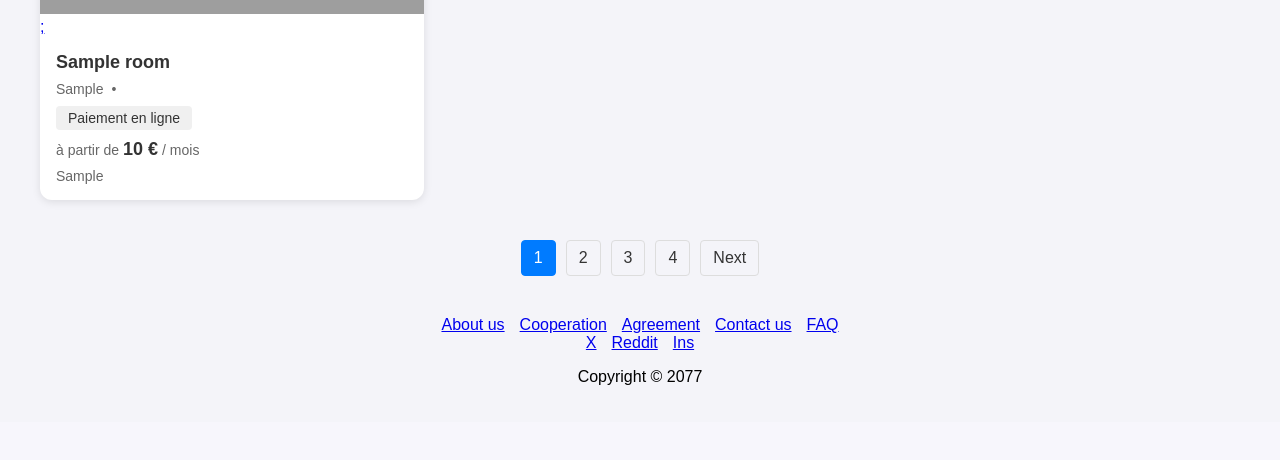
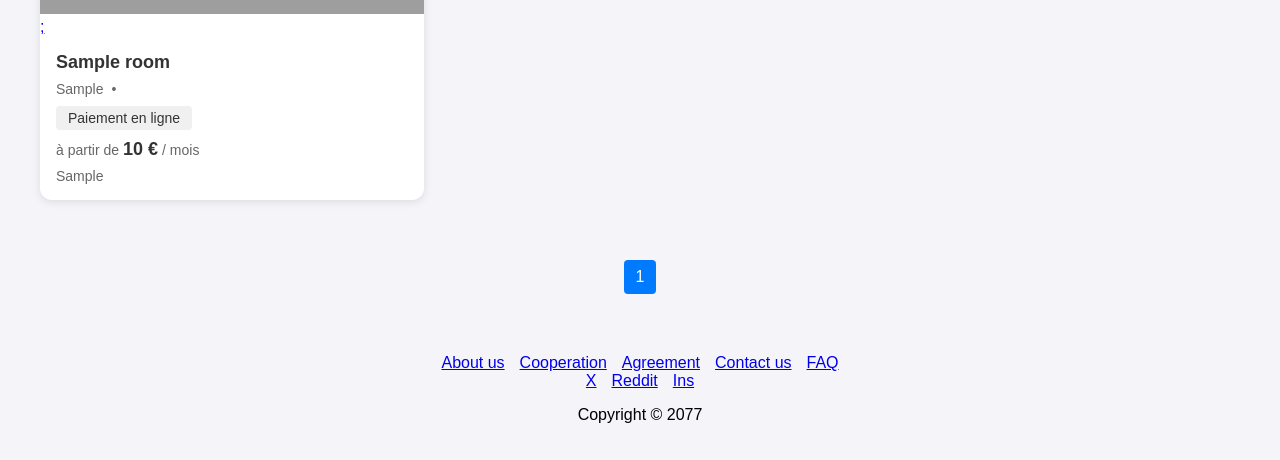
Before and after one commit to zerototwo/apartment, a PHP site: page /apartments.php in a window 1280 px wide. Shown: the part 388-848 px from the top of the page. Before the commit the page ends 773 px from the top, so only its background shows below. Run offline with PHP 8.4, Linux system fonts and the light colour scheme; tables that the repository leaves empty or names only in its code hold one stand-in row (values such as "Sample post"); grey boxes are pictures that could not be loaded.

Commit message:
pagination

```diff
--- a/apartments.php
+++ b/apartments.php
@@ -65,8 +65,20 @@ if (file_exists($debugImagePath)) {
     <div class="apartments-container">
         <?php
         require_once 'conn.php';
+        $keyword = isset($_GET['keyword']) ? $_GET['keyword'] : '';
+        // 设置分页参数
+        $itemsPerPage = 5;
+        $page = isset($_GET['page']) ? (int)$_GET['page'] : 1;
+        $page = max($page, 1);
+        $offset = ($page - 1) * $itemsPerPage;
 
-        $apartments = getApartmentsWithPictures();
+        // 查询符合条件的房源
+        $apartments = getApartmentsWithKeyword($keyword, $itemsPerPage, $offset);
+
+        // 计算总页数
+        $totalItems = getTotalApartmentsCount($keyword);
+        $totalPages = ceil($totalItems / $itemsPerPage);
+
         foreach ($apartments as $index => $apartment) {
             $imageNumber = $index + 1;
             $picture_64 = $apartment['picture'];
@@ -104,14 +116,24 @@ if (file_exists($debugImagePath)) {
         <?php } ?>
     </div>
 
-    <!-- 分页 -->
-    <div class="pagination">
-        <a href="#" class="active">1</a>
-        <a href="#">2</a>
-        <a href="#">3</a>
-        <a href="#">4</a>
-        <a href="#">Next</a>
-    </div>
+
+    <!-- 分页链接 -->
+<div class="pagination">
+    <?php if ($page > 1): ?>
+        <a href="?keyword=<?php echo urlencode($keyword); ?>&amp;page=<?php echo $page - 1; ?>">Previous</a>
+    <?php endif; ?>
+
+    <?php for ($i = 1; $i <= $totalPages; $i++): ?>
+        <a href="?keyword=<?php echo urlencode($keyword); ?>&amp;page=<?php echo $i; ?>" class="<?php echo $i === $page ? 'active' : ''; ?>">
+            <?php echo $i; ?>
+        </a>
+    <?php endfor; ?>
+
+    <?php if ($page < $totalPages): ?>
+        <a href="?keyword=<?php echo urlencode($keyword); ?>&amp;page=<?php echo $page + 1; ?>">Next</a>
+    <?php endif; ?>
+</div>
+
 
     <!-- 页脚 -->
     <footer>
--- a/css/styleindex.css
+++ b/css/styleindex.css
@@ -335,3 +335,29 @@ footer ul li a:hover {
     transition: transform 0.5s ease;
     color: #007bff;
 }
+
+
+.pagination {
+    display: flex;
+    justify-content: center;
+    margin: 20px 0;
+}
+
+.pagination a {
+    margin: 0 5px;
+    padding: 10px 15px;
+    color: #333;
+    text-decoration: none;
+    border: 1px solid #ccc;
+    border-radius: 5px;
+}
+
+.pagination a.active {
+    background-color: #007bff;
+    color: #fff;
+    border: none;
+}
+
+.pagination a:hover {
+    background-color: #f1f1f1;
+}
--- a/index.php
+++ b/index.php
@@ -41,7 +41,7 @@
                     <option value="apartments">Apartments</option>
                     <option value="universities">Universities</option>
                 </select>
-                <input type="text" placeholder="Search..." name="query">
+                <input type="text" placeholder="Search..." name="keyword">
                 <input type="submit" value="Search">
             </form>
             <div class="dropdown">
```
Also changed, not shown: conn.php (+47 -6 lines).
